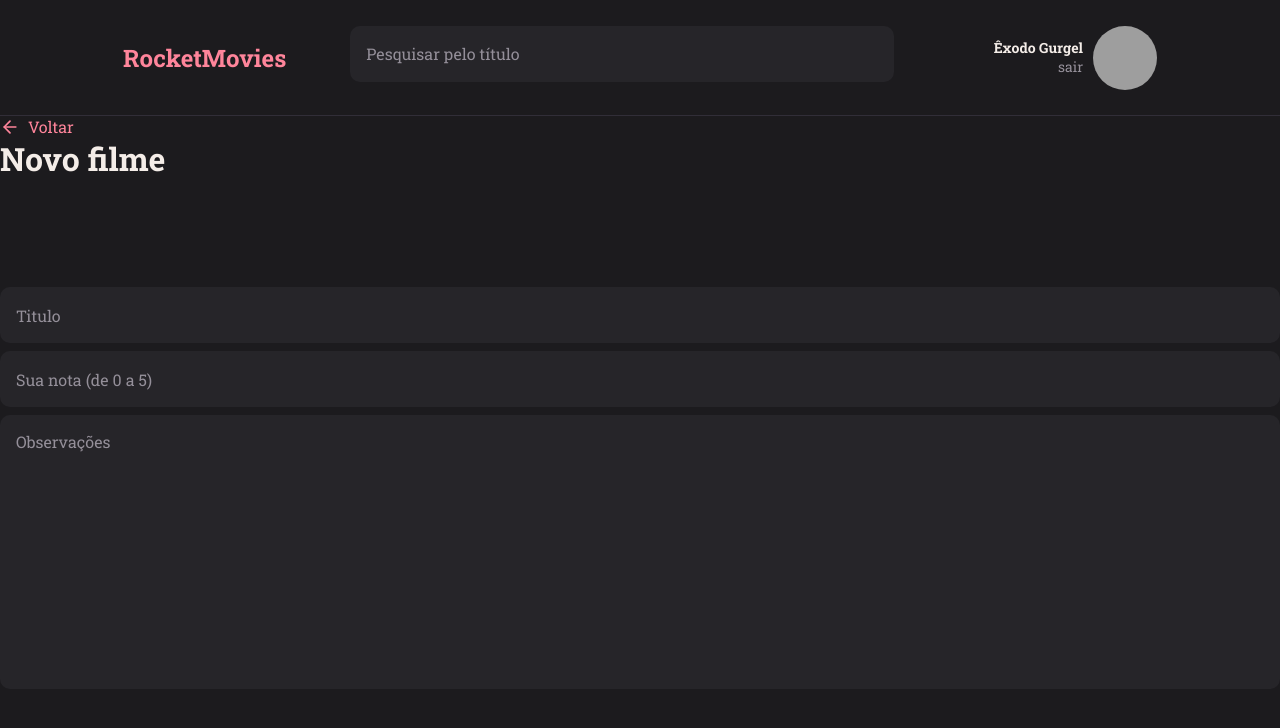
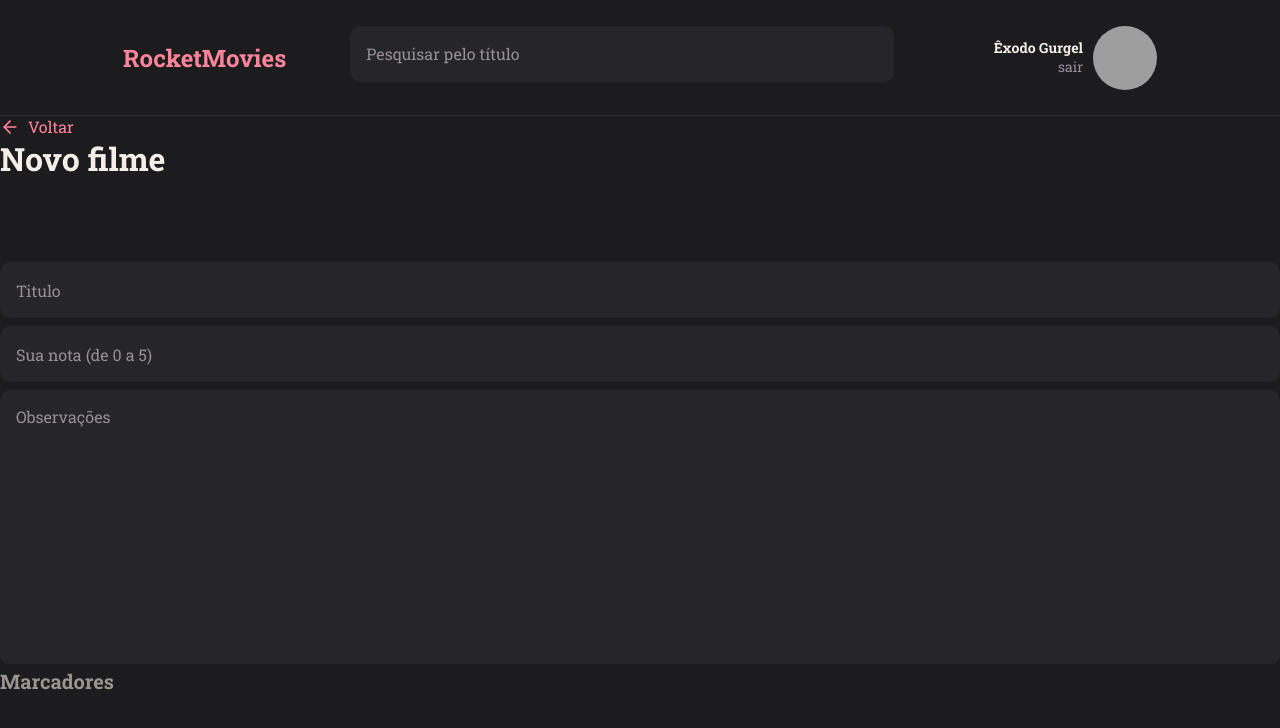
Before and after one commit to exodogurgel/RocketMovies, a React (Vite) app: page / in a window 1280 px wide. Shown: the top 728 px of the page. Built offline with nearby package versions, Linux system fonts and the light colour scheme; grey boxes are pictures that could not be loaded.

Commit message:
created component Section

```diff
--- /dev/null
+++ b/src/components/Section/index.jsx
@@ -0,0 +1,10 @@
+import { Container } from './styles'
+
+export function Section({ title, children }) {
+  return (
+    <Container>
+      <h2>{title}</h2>
+      {children}
+    </Container>
+  )
+}
--- /dev/null
+++ b/src/components/Section/styles.js
@@ -0,0 +1,9 @@
+import styled from 'styled-components'
+
+export const Container = styled.section`
+  > h2 {
+    font-size: 20px;
+    color: ${({ theme }) => theme.COLORS.GRAY_PARAGRAPH};
+    margin-bottom: 24px;
+  }
+`
--- a/src/pages/NewMovie/index.jsx
+++ b/src/pages/NewMovie/index.jsx
@@ -4,6 +4,7 @@
 import { ButtonText } from '../../components/ButtonText'
 import { Input } from '../../components/Input'
 import { Textarea } from '../../components/Textarea'
+import { Section } from '../../components/Section'
 
 export function NewMovie() {
   return (
@@ -19,6 +20,8 @@
           <Input type="number" placeholder="Sua nota (de 0 a 5)" />
         </div>
         <Textarea placeholder="Observações" />
+
+        <Section title="Marcadores" />
       </main>
     </Container>
   )
```
